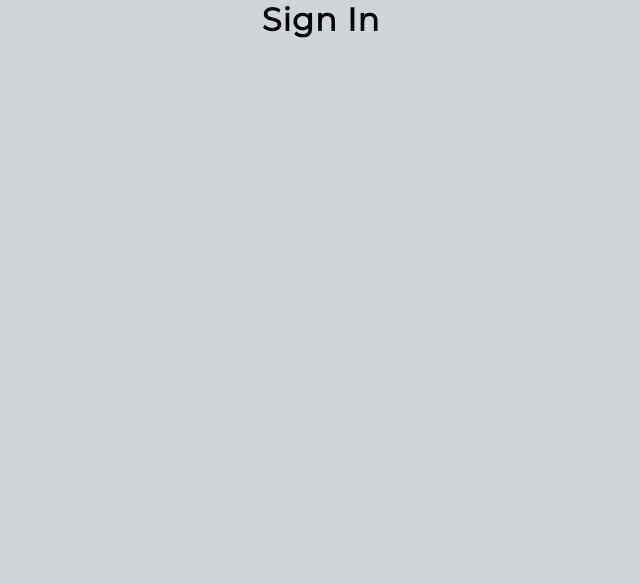
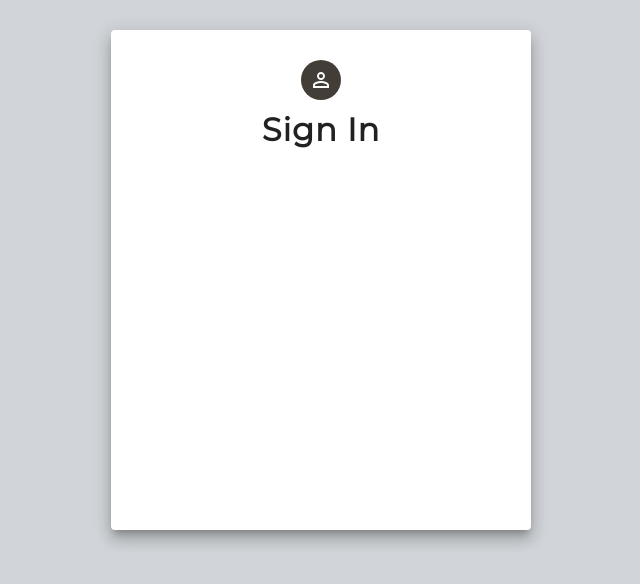
Before and after one commit to MAbdurahman/react-register-form-example, a React (Create React App) app: page / in a window 1280 px wide. Shown: the top 584 px of the page, without its empty margins (319-959 px from the left). Built offline with nearby package versions, Linux system fonts and the light colour scheme.

Commit message:
Complete temporary styles.js for SignIn.jsx

```diff
--- a/src/components/sign-in/SignIn.jsx
+++ b/src/components/sign-in/SignIn.jsx
@@ -1,11 +1,18 @@
+import { Avatar, Button, Grid, Paper, TextField, Typography, Link } from '@material-ui/core';
+import PersonOutlineIcon from '@material-ui/icons/PersonOutline';
 import React from 'react';
 import useStyles from './styles';
 
 export default function SignIn() {
    const classes = useStyles();
    return (
-      <div className={classes.signin}>
-         <h1>Sign In</h1>
-      </div>
+      <Grid>
+         <Paper className={classes.signin__paperStyle} elevation={10}>
+            <Grid className={classes.signin__heading} align='center' >
+               <Avatar className={classes.signin__avatarStyle}><PersonOutlineIcon /></Avatar>
+               <h2 className={classes.signin__headingTitle}>Sign In</h2>
+            </Grid>
+         </Paper>
+      </Grid>
    );
 };
--- a/src/components/sign-in/styles.js
+++ b/src/components/sign-in/styles.js
@@ -1,7 +1,79 @@
 import { makeStyles } from '@material-ui/core/styles';
 
 export default makeStyles(theme => ({
-   signin: {
-      textAlign: 'center',
-   },
+	signin: {
+		marginTop: '1.125em',
+		textAlign: 'center',
+		fontSize: '.7rem',
+	},
+	signin__avatarStyle: {
+		marginBottom: '.5em',
+		marginTop: '.5em',
+		backgroundColor: '#423E37',
+	},
+	signin__buttonStyle: {
+		margin: '8px 0',
+		marginBottom: '1em',
+		fontSize: '1.3rem',
+		fontWeight: 500,
+		letterSpacing: '2px',
+		textTransform: 'capitalize',
+		backgroundColor: '#423E37',
+		color: '#EDEBD7',
+		'&:hover': {
+			backgroundColor: '#3F51B5',
+			color: '#FDEBD3',
+		},
+	},
+	signin__formControlStyle: {
+		margin: '0 auto',
+		marginLeft: '1.2em',
+		display: 'flex',
+		flexDirection: 'row',
+		justifyContent: 'flex-start',
+		[theme.breakpoints.down('xs')]: {
+			marginLeft: '.9em',
+		},
+	},
+	signin__heading: {
+		marginBottom: '2em',
+	},
+	signin__headingTitle: {
+		fontSize: '2rem',
+		fontWeight: 800,
+	},
+	signin__linkStyle: {
+		textDecoration: 'underline',
+		'&:hover': {
+			color: '#423E37',
+		},
+	},
+	signin__margin: {
+		margin: theme.spacing(1),
+		width: '100%',
+	},
+	signin__paperStyle: {
+		maxWidth: '420px',
+		margin: '30px auto',
+		padding: '20px',
+		maxHeight: '75vh',
+		height: '500px',
+		// [theme.breakpoints.between('md', 'lg')]: {
+		//    height: '55px',
+		// }
+	},
+	signin__textFieldContainer: {
+		display: 'flex',
+		flexDirection: 'row',
+		flexWrap: 'nowrap',
+		alignItems: 'center',
+		justifyContent: 'center',
+	},
+	signin__textFieldIcon: {
+		marginRight: '5px',
+	},
+	signin__textFieldStyle: {
+		width: '80%',
+		marginBottom: '1em',
+	},
 }));
```
